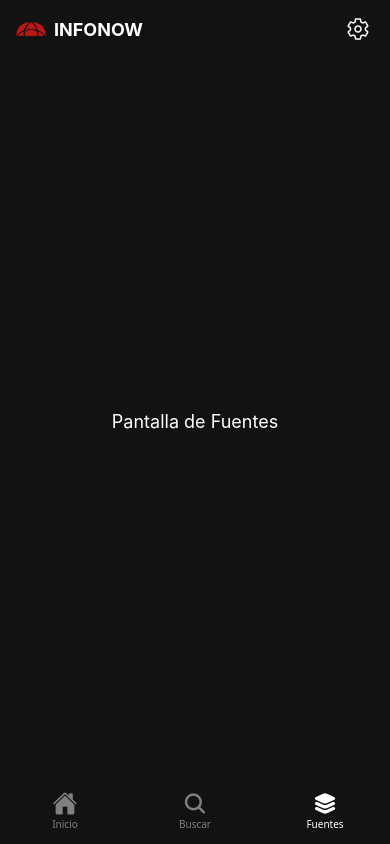
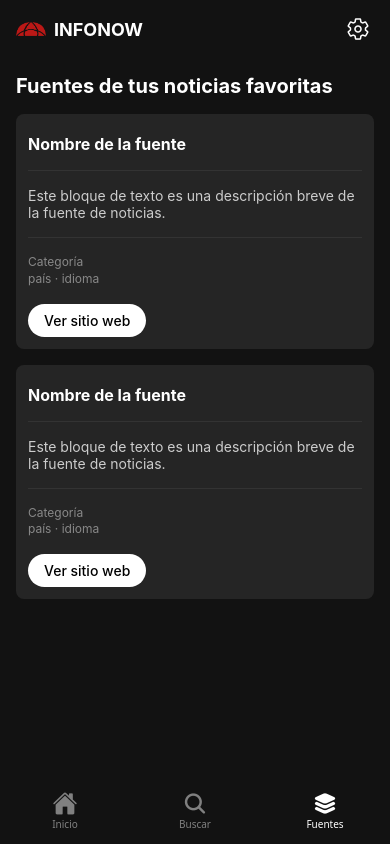
Before and after one commit to JosueGarcia-UDB/news-react-native, a React Native app: screen /Fuentes in a window 390 px wide. Built offline with nearby package versions, Linux system fonts and the light colour scheme.

Commit message:
Subiendo pantalla de fuentes
He creado e importado la pantalla fuentes en el app.js, todo funciona en el nav bar inferior, navega correctamente.

```diff
--- /dev/null
+++ b/src/components/TarjetaFuente.js
@@ -0,0 +1,73 @@
+import React from 'react';
+import { View, Text, StyleSheet, TouchableOpacity } from 'react-native';
+import { colores, tipografia, espaciados } from '../styles/globales.js';
+
+const TarjetaFuente = ({ fuente }) => {
+  const { nombre, descripcion, categoria, pais, idioma } = fuente;
+
+  return (
+    <View style={styles.tarjeta}>
+      <Text style={styles.nombre}>{nombre}</Text>
+      <View style={styles.separador} />
+
+      <Text style={styles.descripcion}>{descripcion}</Text>
+      <View style={styles.separador} />
+
+      <Text style={styles.metadatos}>
+        {categoria}
+        {'\n'}
+        {pais} · {idioma}
+      </Text>
+
+      <TouchableOpacity style={styles.boton}>
+        <Text style={styles.textoBoton}>Ver sitio web</Text>
+      </TouchableOpacity>
+    </View>
+  );
+};
+
+const styles = StyleSheet.create({
+  tarjeta: {
+    backgroundColor: colores.fondoTarjeta,
+    borderRadius: espaciados.radioBorde.medio,
+    marginBottom: espaciados.medio,
+    padding: espaciados.base,
+  },
+  nombre: {
+    color: colores.textoClaro,
+    fontSize: tipografia.tamaños.medio,
+    fontWeight: tipografia.pesos.negrita,
+    paddingVertical: espaciados.pequeño,
+  },
+  separador: {
+    borderBottomWidth: 1,
+    borderBottomColor: colores.borde,
+    marginVertical: espaciados.pequeño,
+  },
+  descripcion: {
+    color: colores.textoSecundario,
+    fontSize: tipografia.tamaños.normal,
+    paddingVertical: espaciados.pequeño,
+  },
+  metadatos: {
+    color: colores.textoTerciario,
+    fontSize: tipografia.tamaños.pequeño,
+    lineHeight: tipografia.tamaños.pequeño * 1.4,
+    paddingVertical: espaciados.pequeño,
+  },
+  boton: {
+    backgroundColor: colores.boton,
+    borderRadius: espaciados.radioBorde.completo,
+    alignSelf: 'flex-start',
+    marginTop: espaciados.pequeño,
+    paddingHorizontal: espaciados.medio,
+    paddingVertical: espaciados.pequeño,
+  },
+  textoBoton: {
+    color: colores.textoBoton,
+    fontWeight: tipografia.pesos.medio,
+    fontSize: tipografia.tamaños.normal,
+  },
+});
+
+export default TarjetaFuente;
--- a/src/screens/Fuentes.js
+++ b/src/screens/Fuentes.js
@@ -1,16 +1,44 @@
 import React from 'react';
-import { View, Text, StyleSheet } from 'react-native';
+import { View, Text, StyleSheet, ScrollView } from 'react-native';
 import { SafeAreaView } from 'react-native-safe-area-context';
 import Cabecera from '../components/Header.js';
+import TarjetaFuente from '../components/TarjetaFuente';
 import { colores, tipografia, espaciados } from '../styles/globales.js';
 
 const Fuentes = () => {
+  const fuentes = [
+    {
+      id: '1',
+      nombre: 'Nombre de la fuente',
+      descripcion: 'Este bloque de texto es una descripción breve de la fuente de noticias.',
+      categoria: 'Categoría',
+      pais: 'país',
+      idioma: 'idioma',
+    },
+    {
+      id: '2',
+      nombre: 'Nombre de la fuente',
+      descripcion: 'Este bloque de texto es una descripción breve de la fuente de noticias.',
+      categoria: 'Categoría',
+      pais: 'país',
+      idioma: 'idioma',
+    },
+  ];
+
   return (
     <SafeAreaView style={styles.contenedor}>
       <Cabecera />
-      <View style={styles.contenido}>
-        <Text style={styles.texto}>Pantalla de Fuentes</Text>
-      </View>
+      <ScrollView style={styles.scrollView}>
+        <View style={styles.contenido}>
+          <Text style={styles.tituloSeccion}>
+            Fuentes de tus noticias favoritas
+          </Text>
+
+          {fuentes.map(fuente => (
+            <TarjetaFuente key={fuente.id} fuente={fuente} />
+          ))}
+        </View>
+      </ScrollView>
     </SafeAreaView>
   );
 };
@@ -20,15 +48,45 @@ const styles = StyleSheet.create({
     flex: 1,
     backgroundColor: colores.fondoOscuro,
   },
+  scrollView: {
+    flex: 1,
+  },
   contenido: {
+    padding: espaciados.margenContenedor,
+  },
+  tituloSeccion: {
+    color: colores.textoClaro,
+    fontSize: tipografia.tamaños.extraGrande,
+    fontWeight: tipografia.pesos.negrita,
+    marginBottom: espaciados.medio,
+  },
+  navBar: {
+    flexDirection: 'row',
+    backgroundColor: colores.fondoOscuro,
+    borderTopWidth: 1,
+    borderTopColor: colores.borde,
+    paddingBottom: espaciados.pequeño,
+  },
+  navItem: {
     flex: 1,
-    justifyContent: 'center',
     alignItems: 'center',
+    paddingVertical: espaciados.pequeño,
   },
-  texto: {
+  navItemActive: {
+    borderTopWidth: 2,
+    borderTopColor: colores.primario,
+  },
+  navIcon: {
+    fontSize: tipografia.tamaños.medio,
+    marginBottom: espaciados.minimo,
+  },
+  navText: {
+    color: colores.textoTerciario,
+    fontSize: tipografia.tamaños.pequeño,
+  },
+  navTextActive: {
     color: colores.textoClaro,
-    fontSize: tipografia.tamaños.grande,
-  },
+  }
 });
 
 export default Fuentes;
```
